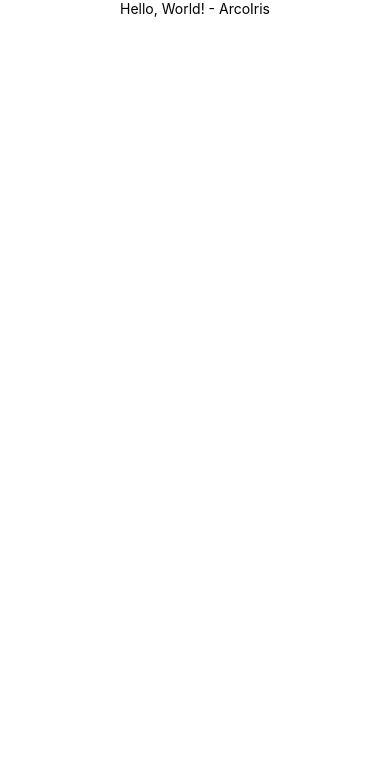
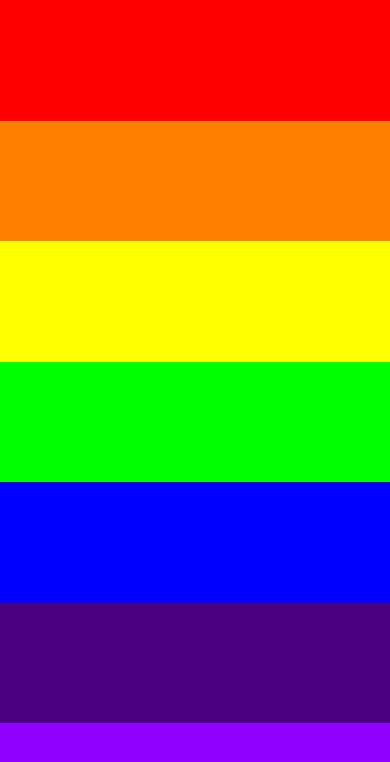
Before and after one commit to davidgaspardev/rainbow, a React Native app: screen / in a window 390 px wide. Shown: the top 762 px of the page. Built offline with nearby package versions, Linux system fonts and the light colour scheme.

Commit message:
Added the colors seven (Arco Iris)

```diff
--- a/App.js
+++ b/App.js
@@ -3,13 +3,30 @@ import { StyleSheet, View, Text } from 'react-native';
 
 export default class App extends Component {
 
+  constructor(props) {
+    super(props);
+
+    this.state = {
+      colors: [
+        'rgb(255,  0,  0)',
+        'rgb(255,127,  0)',
+        'rgb(255,255,  0)',
+        'rgb(  0,255,  0)',
+        'rgb(  0,  0,255)',
+        'rgb( 75,  0,130)',
+        'rgb(143,  0,255)'
+      ]
+    }
+
+  }
+
   render() {
+
+    const colorsSeven = this.state.colors.map( color => <View key={color} style={{ flex: 1, backgroundColor: color }} />)
 
     return (
       <View style={styles.container}>
-
-        <Text>Hello, World! - ArcoIris</Text>
-
+        { colorsSeven }
       </View>
     );
   }
@@ -19,9 +36,6 @@ export default class App extends Component {
 const styles = StyleSheet.create({
   container: {
     flexDirection: 'column',
-    flex: 1,
-
-    alignItems: 'center',
-    justinfyContent: 'center'
+    flex: 1
   }
 });
```
